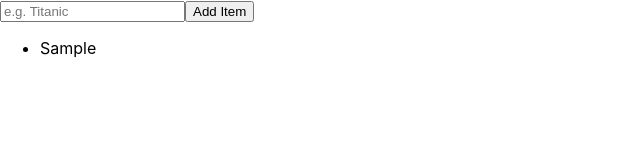
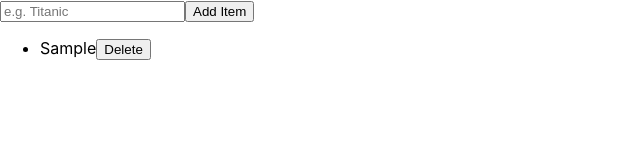
Before and after one commit to otsang3/random-item-picker, a React (Create React App) app: page / in a window 1280 px wide. Both pictures are taken after typing "Sample" into the empty fields and a click on the button "Add Item". Shown: the top 160 px of the page, without its empty margins (0-640 px from the left). Built offline with nearby package versions, Linux system fonts and the light colour scheme.

Commit message:
add deleteListItem function in ListItem.js

```diff
--- a/src/components/List.js
+++ b/src/components/List.js
@@ -11,7 +11,7 @@ function List(props) {
     const renderList = () => {
         return(
             <ul>
-                {state.map(item => <ListItem item={item}/>)}
+                {state.map((item, index) => <ListItem item={item} key={index} index={index}/>)}
             </ul>
         )
     }
--- a/src/components/ListItem.js
+++ b/src/components/ListItem.js
@@ -1,10 +1,16 @@
-import React from 'react';
+import React, { useContext } from 'react';
+import { ListContext } from '../contexts/ListContext';
 
 function ListItem(props) {
+
+    const listContext = useContext(ListContext);
+
+    const { deleteListItem } = listContext;
 
     return(
         <li>
             {props.item}
+            <button onClick={() => deleteListItem(props.index)}>Delete</button>
         </li>
     )
 }
```
